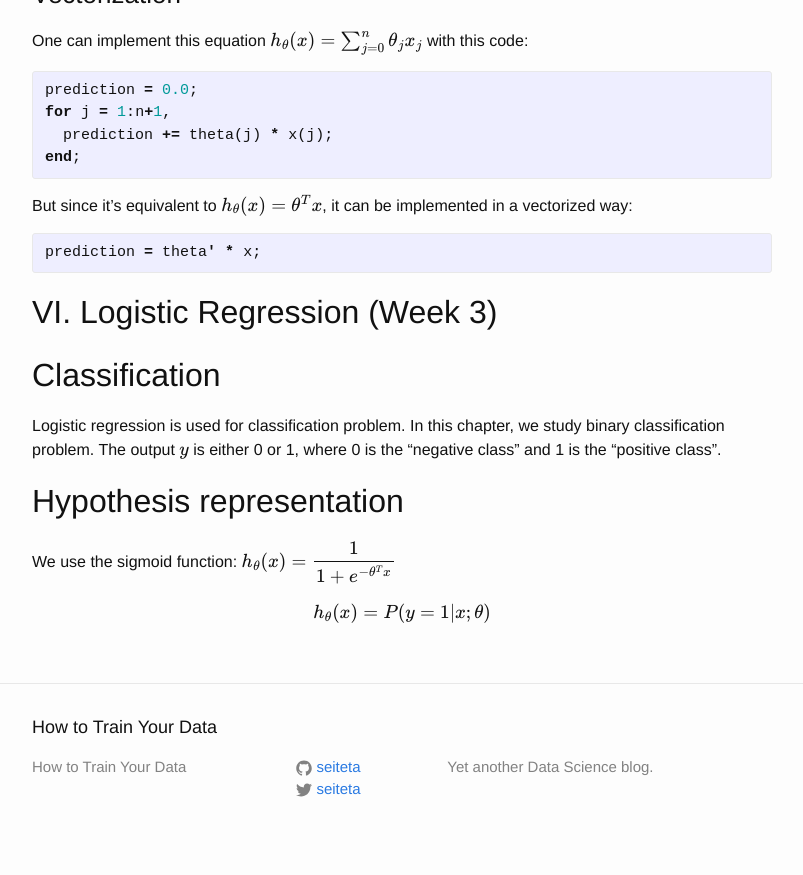
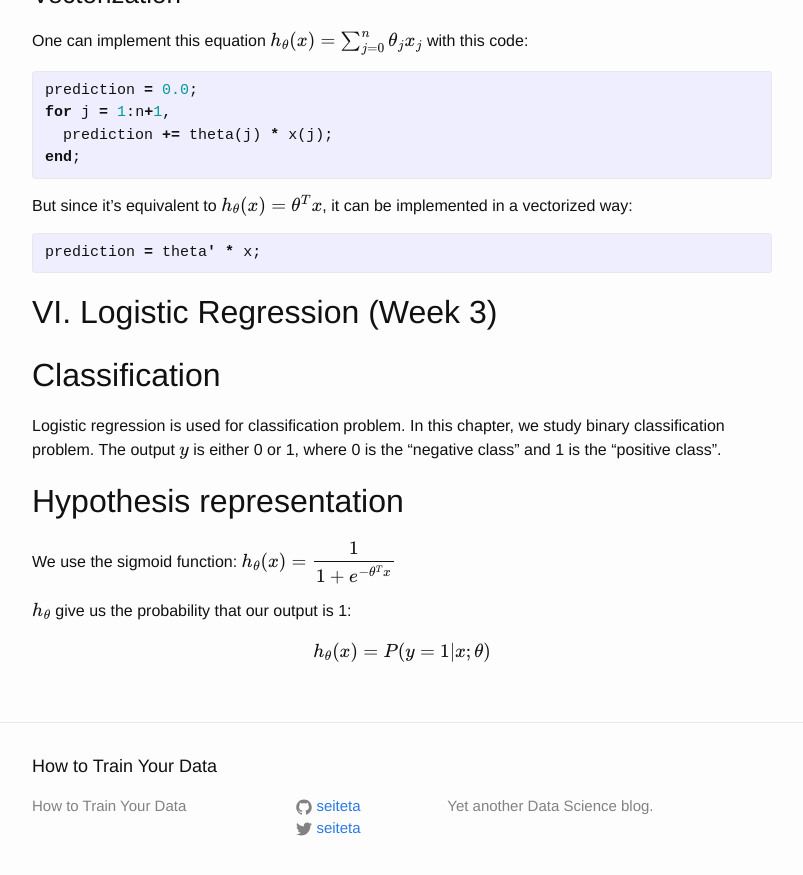
Before and after one commit to seiteta/seiteta.github.io_old, a Jekyll site: the page built from _posts/2014-12-04-machine-learning-notes.md, in a window 1280 px wide and 900 px high, scrolled down 3783 px. Shown: the top 875 px of the window, without its empty margins (238-1041 px from the left). Built offline with Jekyll 4.4.1, drawn with Linux system fonts in a browser that asks for light colours; formulas are drawn with MathJax 3.

Commit message:
Update 2014-12-04-machine-learning-notes.md

```diff
--- a/_posts/2014-12-04-machine-learning-notes.md
+++ b/_posts/2014-12-04-machine-learning-notes.md
@@ -149,4 +149,6 @@ Logistic regression is used for classification problem. In this chapter, we stud
 We use the sigmoid function:
 $$ h_\theta (x) = \dfrac{1}{1+e^{-\theta^T x}}$$
 
+$$h_\theta$$ give us the probability that our output is 1:
+
 $$h_\theta(x) = P(y=1 | x ; \theta)$$
```
